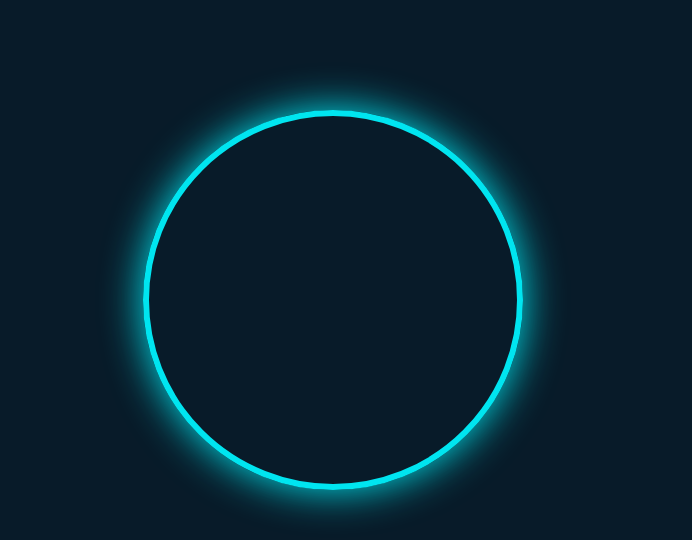
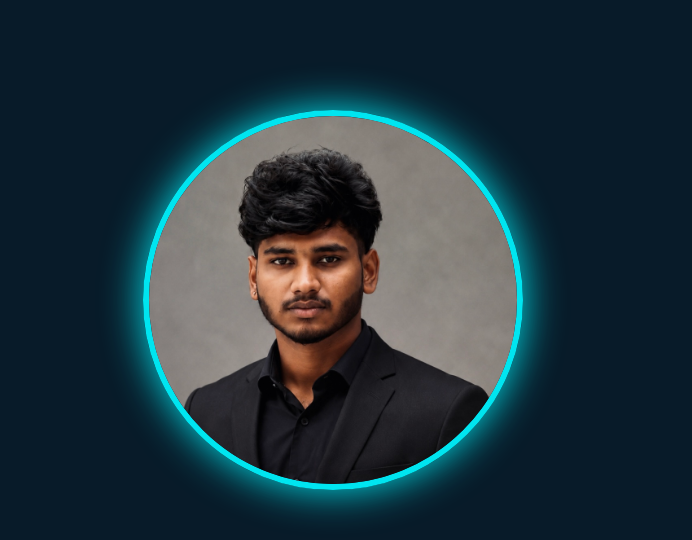
Before and after one commit to hariprasathvk-29/Portfolio, a plain HTML site: page index.html in a window 1280 px wide. Shown: the part 100-640 px from the top of the page, 588-1280 px from the left. Drawn offline with Linux system fonts and the light colour scheme.

Commit message:
update image path fix

```diff
--- a/index.html
+++ b/index.html
@@ -387,7 +387,7 @@ Currently looking for internship opportunities to improve my real-world developm
 
 <div class="hero-image">
 
-<img src="F601E5EA-ADAA-4F60-9F66-783E911699ED.png" alt="profile">
+<img src="img.png" alt="profile">
 
 </div>
 
```
